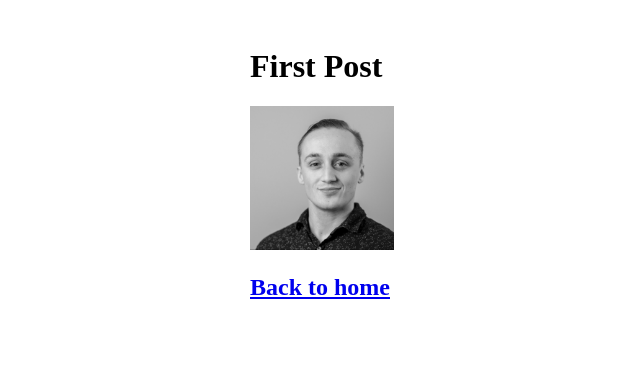
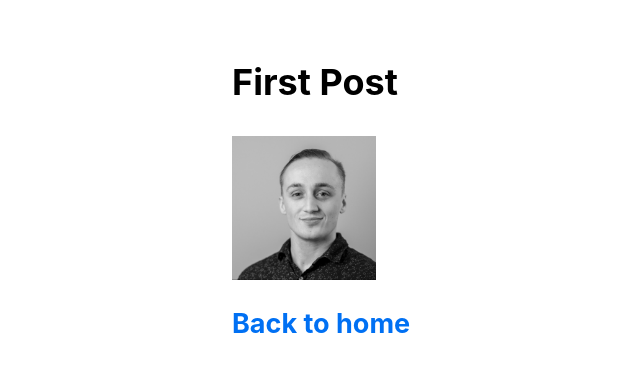
Before and after one commit to jaussems/nextJsBlogTutorial, a Next.js app: page /posts/first-post in a window 1280 px wide. Shown: the top 372 px of the page, without its empty margins (102-742 px from the left). Built offline with nearby package versions, Linux system fonts and the light colour scheme.

Commit message:
added Util classes Css

```diff
--- a/components/layout.module.css
+++ b/components/layout.module.css
@@ -3,3 +3,13 @@
   padding: 0 1rem;
   margin: 3rem auto 6rem;
 }
+
+.header {
+  display: flex;
+  flex-direction: column;
+  align-items: center;
+}
+
+.backToHome {
+  margin: 3rem 0 0;
+}
--- /dev/null
+++ b/pages/_app.js
@@ -0,0 +1,7 @@
+import '../styles/global.css'
+
+
+
+export default function App({ Component, pageProps }) {
+    return <Component {...pageProps} />;
+}
--- /dev/null
+++ b/styles/global.css
@@ -0,0 +1,27 @@
+html,
+body {
+  padding: 0;
+  margin: 0;
+  font-family: -apple-system, BlinkMacSystemFont, Segoe UI, Roboto, Oxygen,
+    Ubuntu, Cantarell, Fira Sans, Droid Sans, Helvetica Neue, sans-serif;
+  line-height: 1.6;
+  font-size: 18px;
+}
+
+* {
+  box-sizing: border-box;
+}
+
+a {
+  color: #0070f3;
+  text-decoration: none;
+}
+
+a:hover {
+  text-decoration: underline;
+}
+
+img {
+  max-width: 100%;
+  display: block;
+}
--- a/styles/globals.css
+++ /dev/null
@@ -1,38 +0,0 @@
-html,
-body {
-  padding: 0;
-  margin: 0;
-  font-family: Inter, -apple-system, BlinkMacSystemFont, Segoe UI, Roboto,
-    Oxygen, Ubuntu, Cantarell, Fira Sans, Droid Sans, Helvetica Neue, sans-serif;
-}
-
-a {
-  color: inherit;
-  text-decoration: none;
-}
-
-* {
-  box-sizing: border-box;
-}
-
-img {
-  max-width: 100%;
-  height: auto;
-}
-
-h1,
-h2,
-p,
-ul {
-  margin: 0;
-}
-
-ul {
-  padding: 0;
-  list-style: none;
-}
-
-button {
-  padding: 0.5rem 1rem;
-  font-weight: bold;
-}
```
Also changed, not shown: styles/utils.module.css (added, +52 -0 lines).
